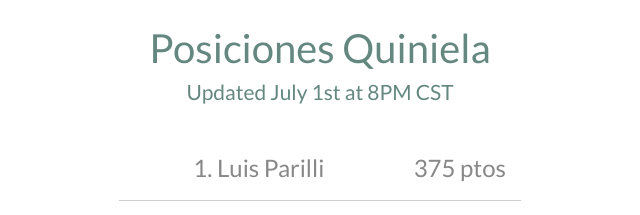
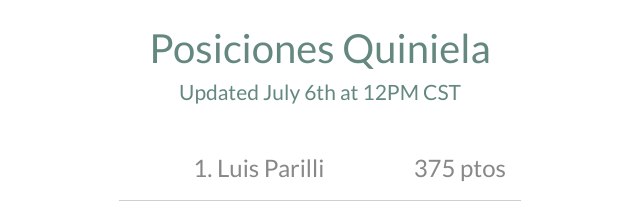
Before and after one commit to manuelgodoy/quiniela2014, a plain HTML site: page index.html in a window 1280 px wide. Shown: the part 216-431 px from the top of the page, 320-960 px from the left. Drawn offline with Linux system fonts and the light colour scheme.

Commit message:
update date

```diff
--- a/index.html
+++ b/index.html
@@ -31,7 +31,7 @@
 
 
 
-        <h3>Updated July 1st at 8PM CST</h3>
+        <h3>Updated July 6th at 12PM CST</h3>
 
 
         <table class="tabla">
```
